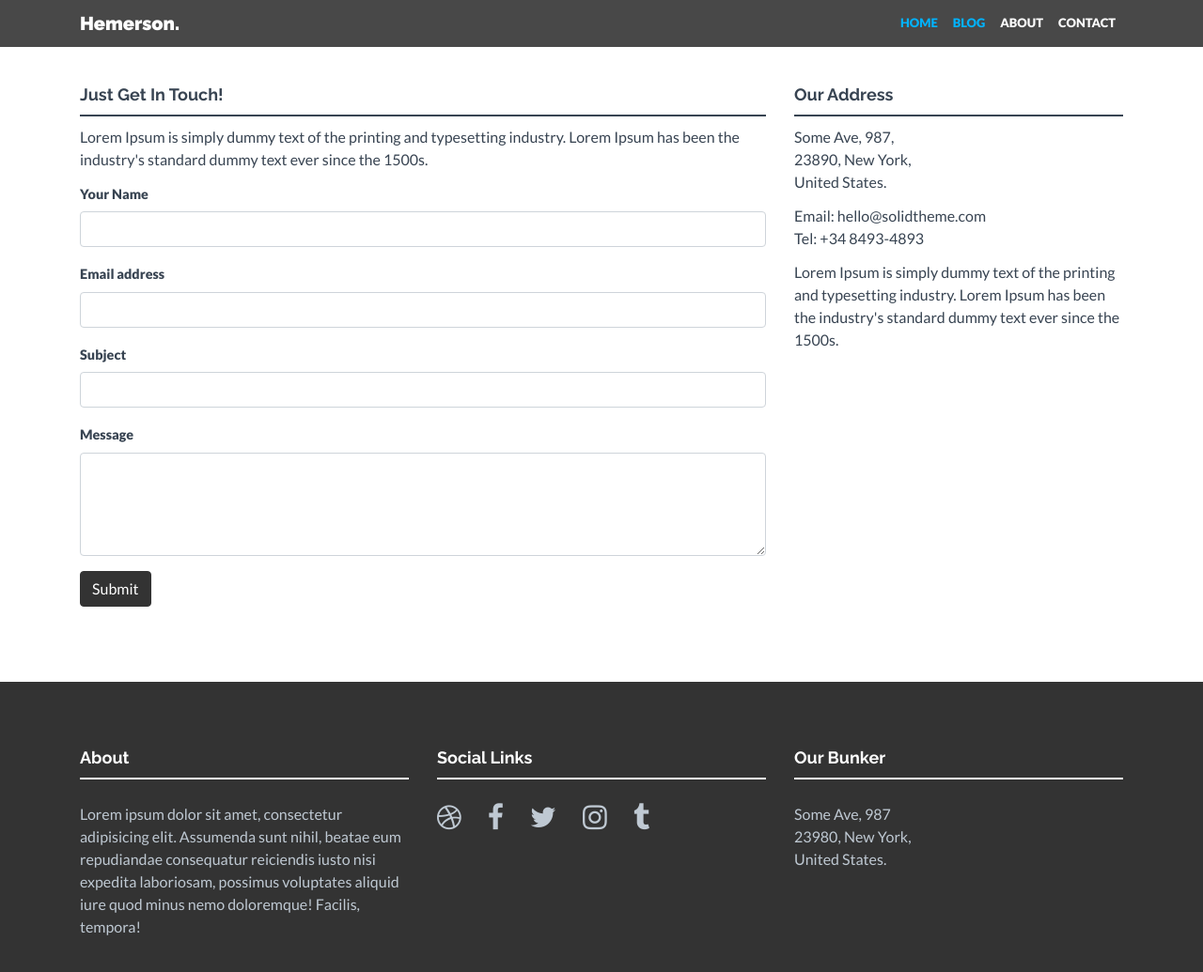
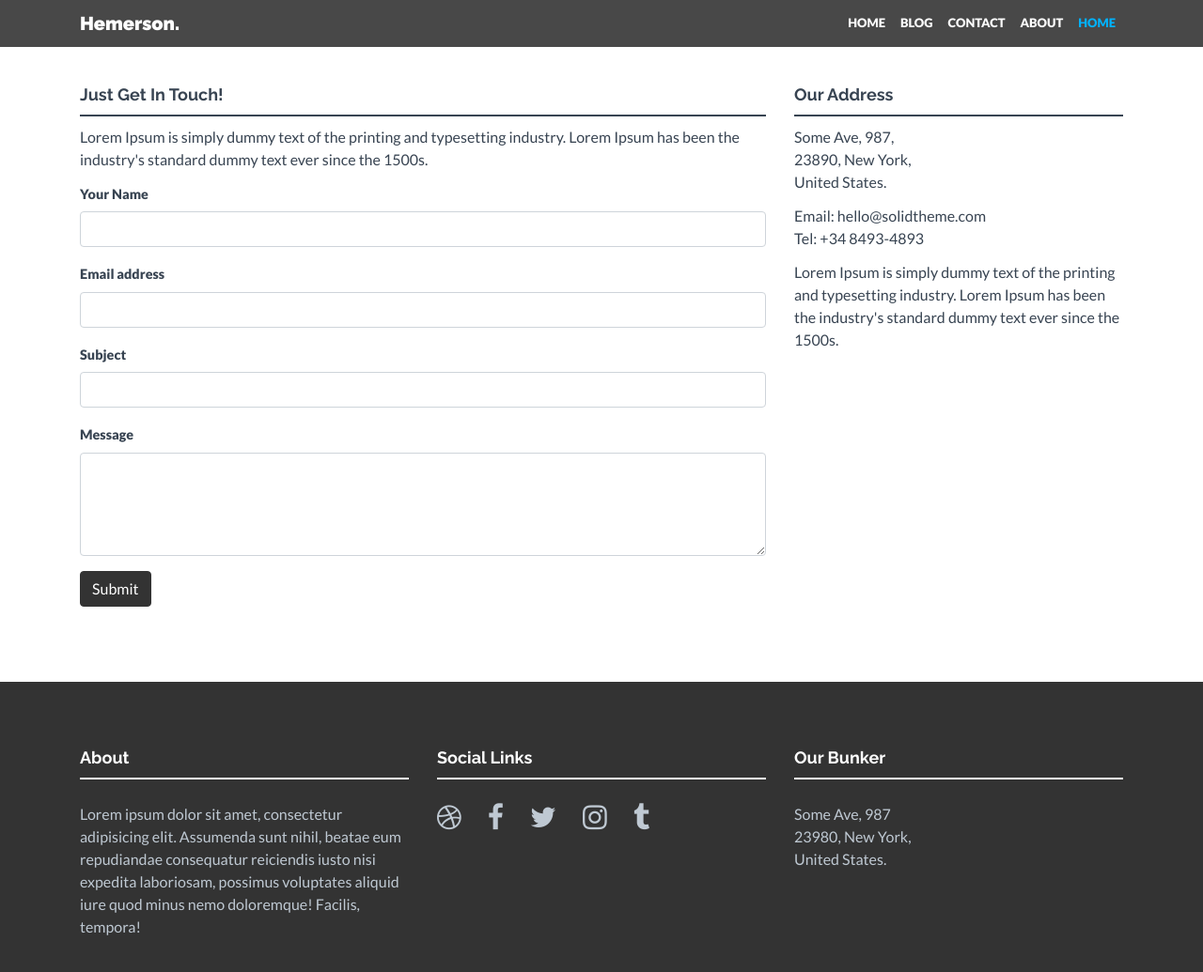
Before and after one commit to dantehemerson/dantito, a Jekyll site: the page built from menu/contact.md, in a window 1280 px wide and 1071 px high. Shown: the top 1035 px of the window at 94% size. Built offline with Jekyll 4.4.1, drawn with Linux system fonts in a browser that asks for light colours; nearby versions of some CDN libraries.

Commit message:
Linkeando la navbar

```diff
--- /dev/null
+++ b/_data/authors.yml
@@ -0,0 +1,3 @@
+primary:
+  name: "Dante Calderón"
+  twitter: "dantehemerson"
--- a/_includes/head.html
+++ b/_includes/head.html
@@ -3,10 +3,7 @@
   <meta http-equiv='X-UA-Compatible' content='IE=edge'>
   <meta name='viewport' content='width=device-width, initial-scale=1.0, maximum-scale=1.0'>
 
-
   <title>{{ page.title }}</title>
-
-
 
   {% if layout.style.embedded %}
   <style type="text/css">
--- a/_includes/navbar.html
+++ b/_includes/navbar.html
@@ -6,18 +6,20 @@
 		</button>
 		<div class="collapse navbar-collapse" id="navbarNav">
 			<ul class="navbar-nav">
+
+				{% for item in site.data.settings.menu %}
+					<li class="nav-item">
+						{% if item.path == "" %}
+							<a class="nav-link" href="{{ site.baseurl }}/{{ item.url}}">{{ item.name }}</a>
+						{% else %}
+							<a class="nav-link" href="{{ site.baseurl }}/{{ item.path }}/{{ item.url}}">{{ item.name }}</a>
+						{% endif %}
+					</li>
+				{% endfor %}
+
 				<li class="nav-item active">
 					<a class="nav-link" href="index.html">HOME<span class="sr-only">(current)</span></a>
 				</li>
-				<li class="nav-item active">
-					<a class="nav-link" href="index.html">BLOG</a>
-				</li>
-				<li class="nav-item">
-					<a class="nav-link" href="#">ABOUT</a>
-				</li>
-		        <li class="nav-item">
-		            <a class="nav-link" href="menu/contact.html">CONTACT</a>
-		        </li>
 			</ul>
 		</div>
 	</div>
--- a/_sass/_common.scss
+++ b/_sass/_common.scss
@@ -119,6 +119,7 @@ button {
 }
 .navbar-custom .navbar-nav .nav-link {
     color: white;
+    text-transform: uppercase;
 }
 
 /* Link activo en la navbar*/
@@ -185,15 +186,15 @@ button {
   // background: linear-gradient(45deg, rgba(79,135,68,1) 0%, rgba(0,128,128,1) 100%); /* w3c */
   // filter: progid:DXImageTransform.Microsoft.gradient( startColorstr='#008080', endColorstr='#4F8744',GradientType=1 ); /* ie6-9 */
 
-  background-color: #309EF3;
+  //background-color: #309EF3;
   background-repeat: no-repeat;
   background-position: center;
   background-size: cover;
-  width: 100%;
-  height: 100%;
-  position: absolute;
-  filter: blur(3px);
-  -webkit-filter: blur(0px);
+  //width: 100%;
+  //height: 100%;
+  //position: absolute;
+  //filter: blur(3px);
+  //-webkit-filter: blur(0px);
 }
 
 
```
Also changed, not shown: _data/settings.yml (added, +18 -0 lines), index.md (+2 -2 lines).
